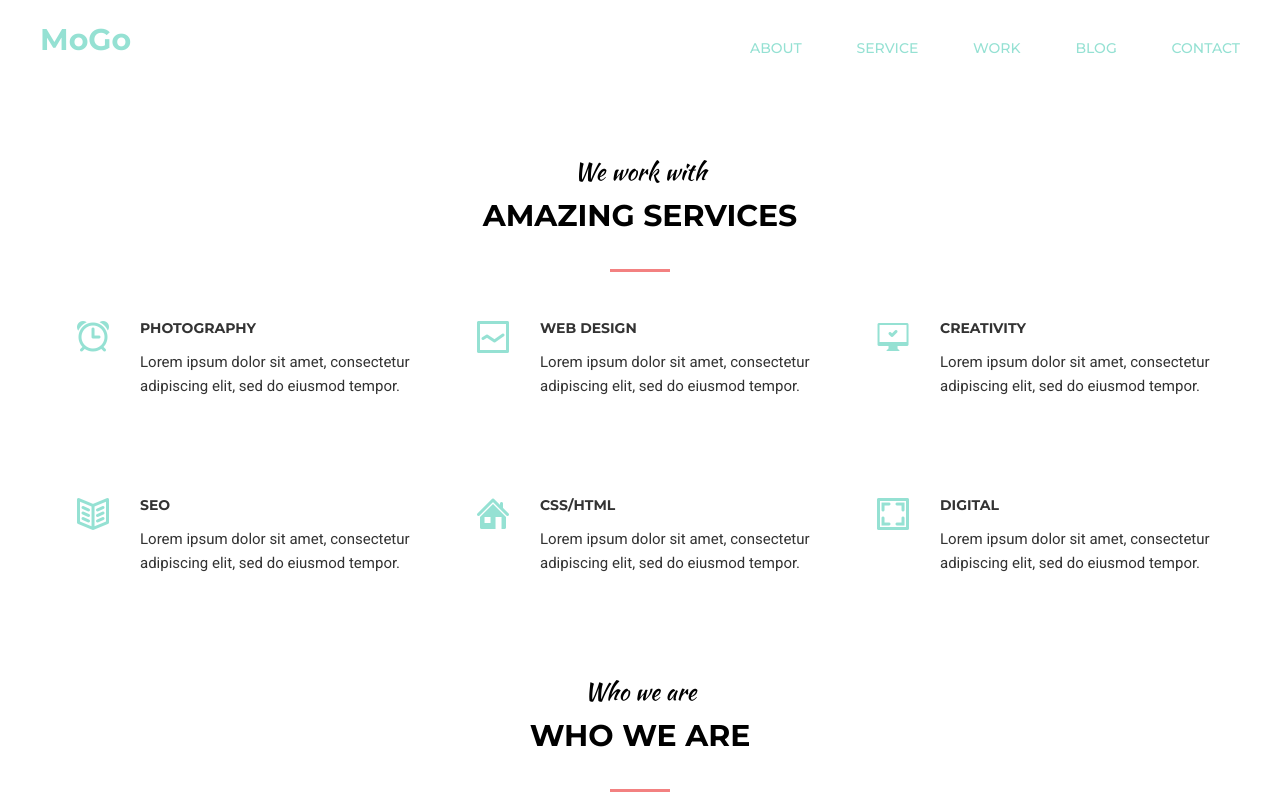
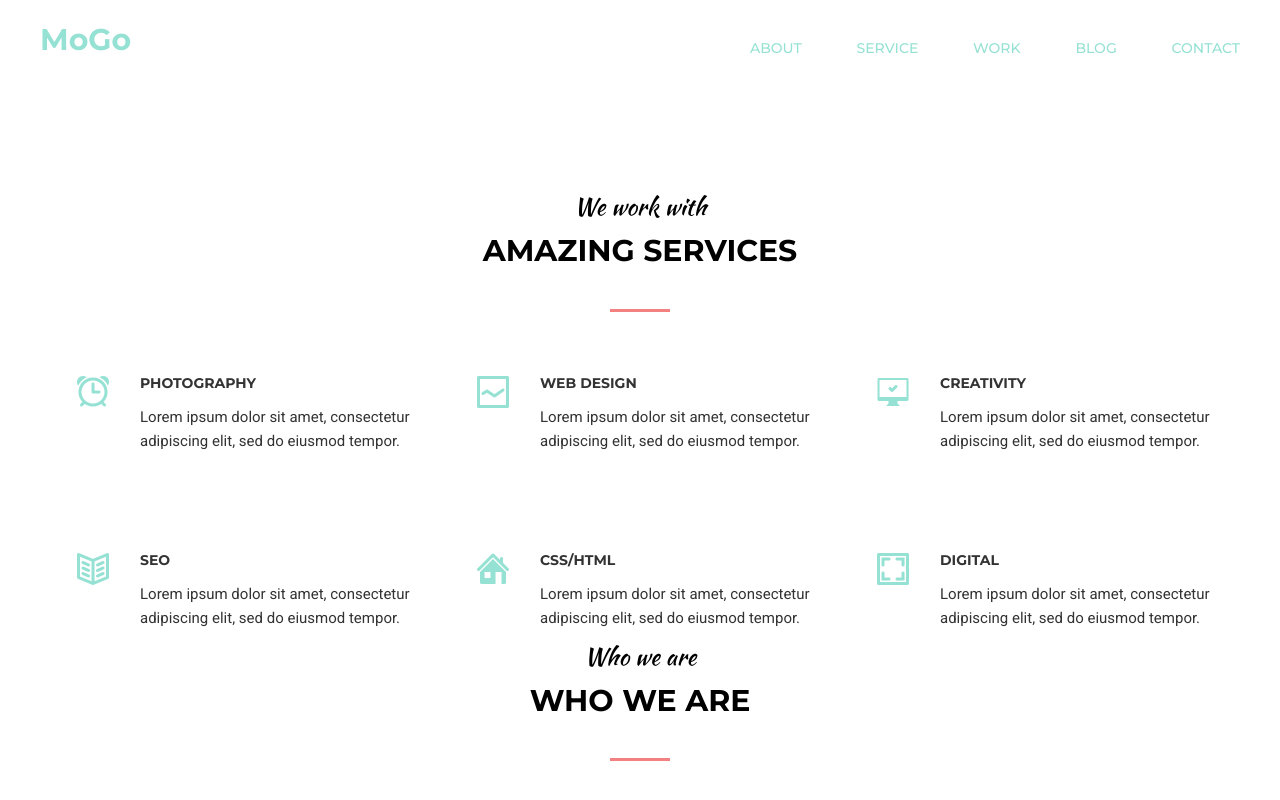
Before and after one commit to littwa/goit-fe-course, a plain HTML site: page module-6/index.html in a window 1280 px wide. Shown: the top 800 px of the page. Drawn offline with Linux system fonts and the light colour scheme.

Commit message:
final vers hm-6

```diff
--- a/module-6/css/styles.css
+++ b/module-6/css/styles.css
@@ -62,19 +62,19 @@ body{
 .services{
     width: 1200px;
     margin: 0 auto;
+    padding-top: 125px;
 }
 .h2-services{
-    height: 112px;
     display: block;
     text-align: center;
-    margin: 0 auto;
+    margin: 0 auto 64px;
     font-family:"Montserrat", "sans-serif";
     font-weight: bold;
     font-size: 30px;
     text-transform: uppercase;
-    padding: 90px 0 40px;
 }
 .h2-services span{
+    display: block;
     font-family: "Kaushan Script", "sans-serif";
     font-weight: 400;
     font-size: 24px;
@@ -88,7 +88,7 @@ body{
     height: 3px;
     width: 60px;
     line-height: 24px;
-    margin: 35px auto 0;
+    margin: 40px auto 0;
 }
 .amazimg-list div{
     width: 75%;
@@ -131,8 +131,8 @@ body{
     display: flex;
     flex-wrap: wrap;
     list-style: none;
-    padding: 24px 0 0 0 ;
     margin: 0;
+    padding: 0;
 }
 .amazimg-list h3{
     margin: 0 0 15px 0;
--- a/module-6/index.html
+++ b/module-6/index.html
@@ -26,7 +26,7 @@
             <main>
                 <section class="services">
                     <h2 class="h2-services">
-                        <span>We work with</span> <br> Amazing Services
+                        <span>We work with</span> Amazing Services
                     </h2>
                     <ul class="amazimg-list">
                         <li>
@@ -81,7 +81,7 @@
                 </section>
                 <section class="team">
                         <h2 class="h2-services">
-                         <span>Who we are</span> <br> Who we are
+                         <span>Who we are</span> Who we are
                         </h2>
                         <p>
                         Lorem ipsum dolor sit amet, consectetur adipiscing elit, sed do eiusmod tempor incididunt ut labore et dolore magna aliqua. Ut enim ad minim veniam, quis nostrud exercitation ullamco laboris nisi ut aliquip ex ea commodo consequat.
```
